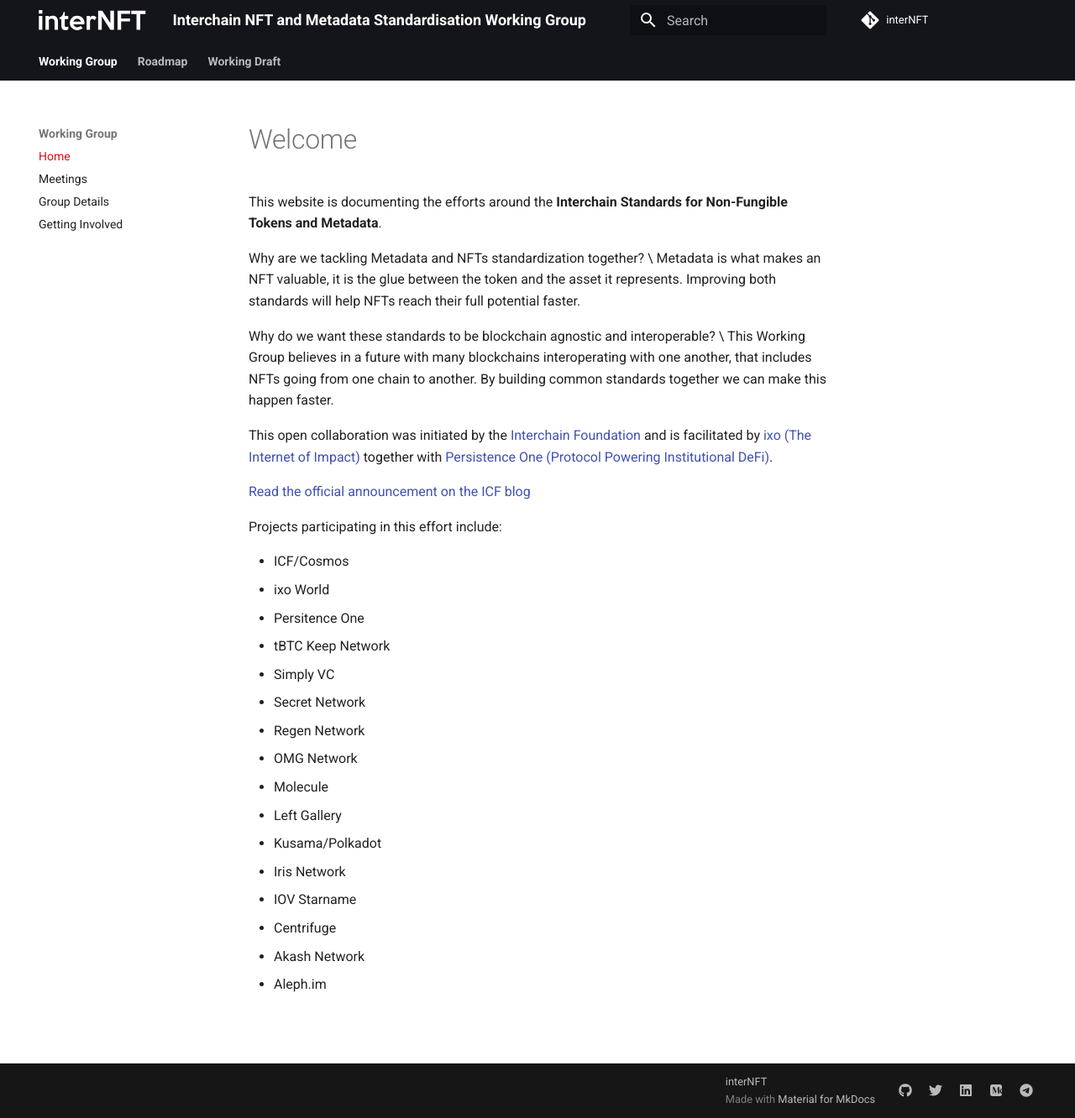
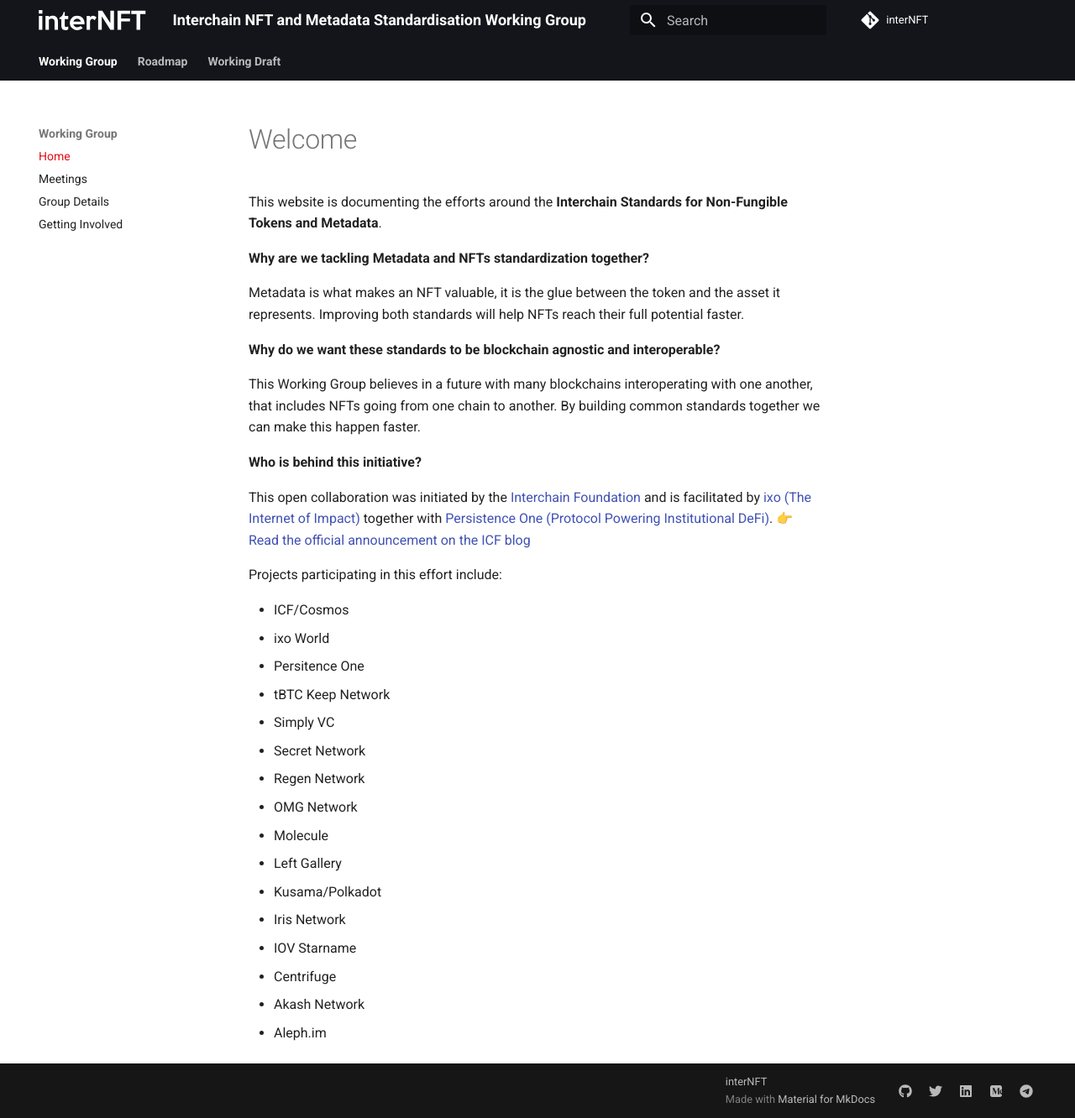
Before and after one commit to interNFT/documentation, an MkDocs documentation site: the page built from markdowns/index.md, in a window 1280 px wide and 1332 px high. Shown: the whole window at 84% size. Built offline with MkDocs 1.6.1 and Material for MkDocs 9.7.7, drawn with Linux system fonts in a browser that asks for light colours.

Commit message:
Update index.md

```diff
--- a/markdowns/index.md
+++ b/markdowns/index.md
@@ -2,16 +2,17 @@
 
 This website is documenting the efforts around the **Interchain Standards for Non-Fungible Tokens and Metadata**.
 
-Why are we tackling Metadata and NFTs standardization together? \
+**Why are we tackling Metadata and NFTs standardization together?**
+
 Metadata is what makes an NFT valuable, it is the glue between the token and the asset it represents. Improving both standards will help NFTs reach their full potential faster.
 
-Why do we want these standards to be blockchain agnostic and interoperable? \
+**Why do we want these standards to be blockchain agnostic and interoperable?**
+
 This Working Group believes in a future with many blockchains interoperating with one another, that includes NFTs going from one chain to another. By building common standards together we can make this happen faster.
 
-This open collaboration was initiated by the [Interchain Foundation](https://interchain.io/) and is facilitated by [ixo (The Internet of Impact)](https://ixo.world/) together with [Persistence One (Protocol Powering Institutional DeFi)](https://persistence.one/).
+**Who is behind this initiative?**
 
-[Read the official announcement on the ICF blog](https://blog.cosmos.network/interchain-standards-for-non-fungible-tokens-and-metadata-fbf90375c38b)
-
+This open collaboration was initiated by the [Interchain Foundation](https://interchain.io/) and is facilitated by [ixo (The Internet of Impact)](https://ixo.world/) together with [Persistence One (Protocol Powering Institutional DeFi)](https://persistence.one/). 👉 [Read the official announcement on the ICF blog](https://blog.cosmos.network/interchain-standards-for-non-fungible-tokens-and-metadata-fbf90375c38b)
 
 Projects participating in this effort include:
 
```
